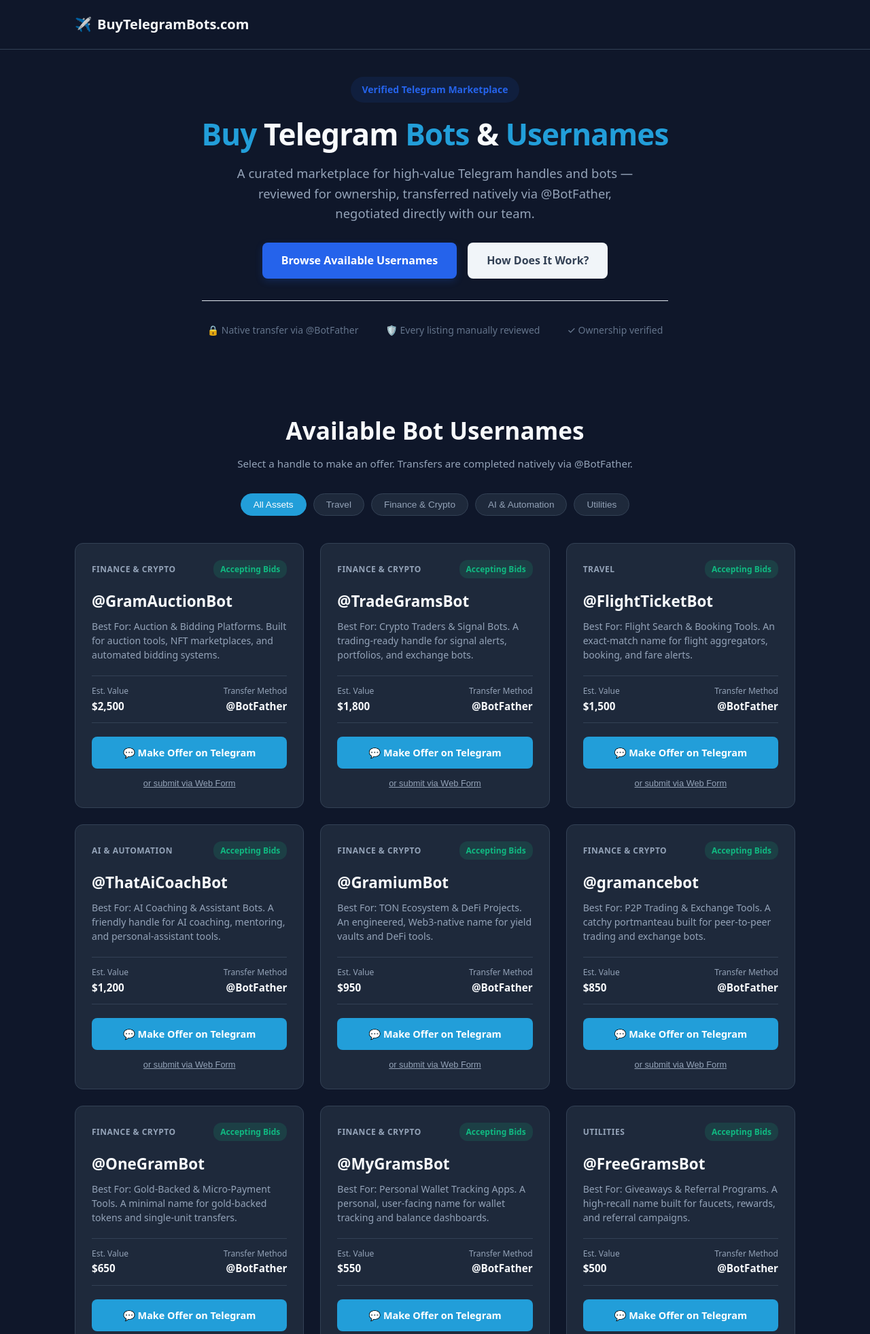
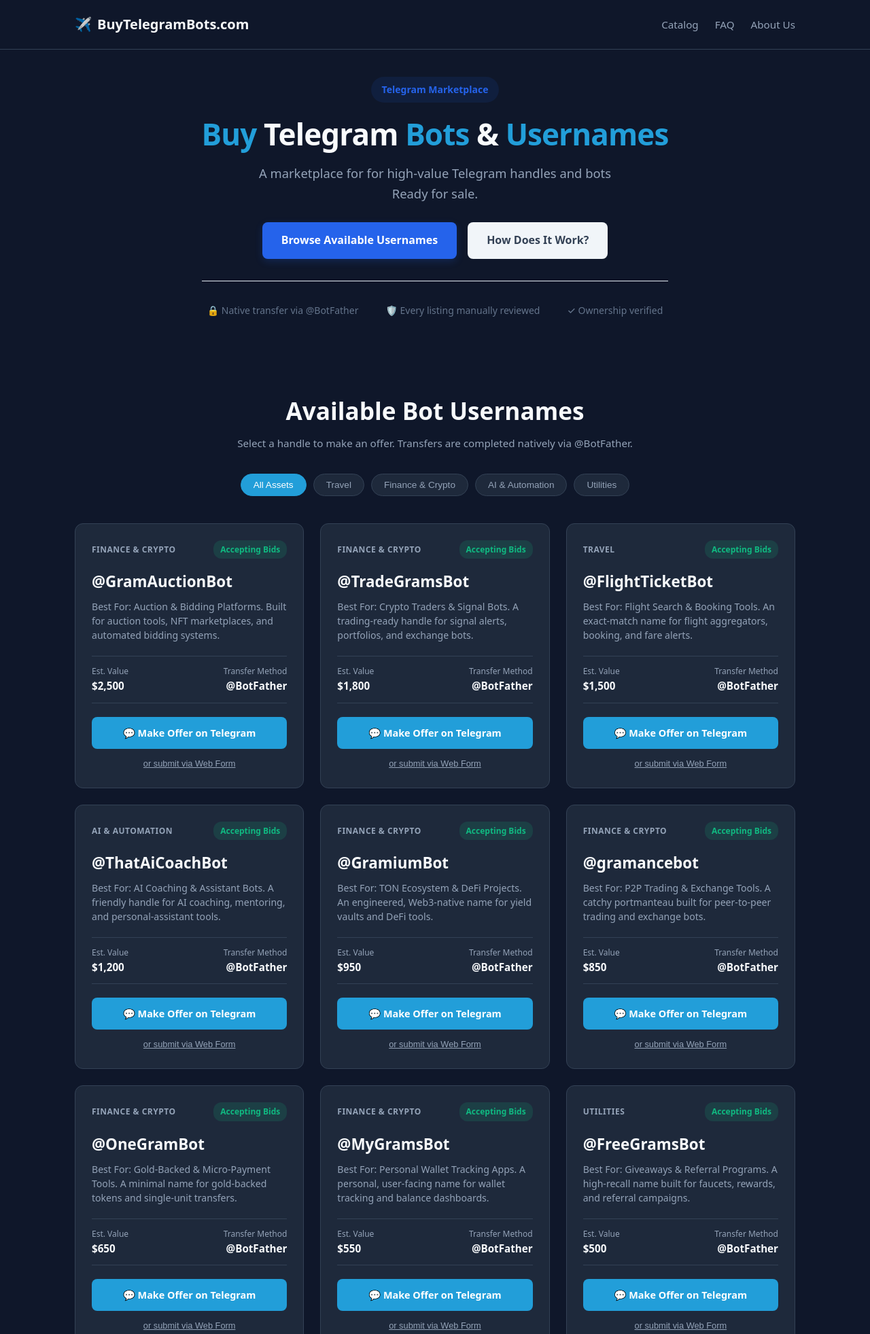
Before and after one commit to arashid02-n/telegram-bot-username-sales, a FastAPI app: page / in a window 1280 px wide. Shown: the top 1963 px of the page at 68% size. Run offline with FastAPI, Linux system fonts and the light colour scheme.

Commit message:
feature(web): Buttouns and ModalFrom refinement.

```diff
--- a/web/index.html
+++ b/web/index.html
@@ -22,20 +22,25 @@
       <a href="#" class="brand-logo">
         <span>✈️</span>BuyTelegramBots.com
       </a>
+
+      <nav class="main-nav">
+        <a href="#inventory" class="nav-link">Catalog</a>
+        <a href="#faq" class="nav-link">FAQ</a>
+        <a href="javascript:void(0)" class="nav-link" onclick="openAboutModal()">About Us</a>
     </div>
   </header>
 
   <!-- HERO SECTION (Now placed outside of <main> to prevent double padding) -->
   <section class="hero-section">
     <div class="hero-content">
-      <span class="badge-pill">Verified Telegram Marketplace</span>
+      <span class="badge-pill">Telegram Marketplace</span>
 
       <h1 class="hero-title">
         <span class="highlight"> Buy </span> Telegram <span class="highlight">Bots</span> & <span class="highlight">Usernames</span>
       </h1>
 
       <p class="hero-subtitle">
-        A curated marketplace for high-value Telegram handles and bots — reviewed for ownership, transferred natively via @BotFather, negotiated directly with our team.
+        A marketplace for for high-value Telegram handles and bots<br> Ready for sale.
       </p>
 
       <div class="cta-group">
@@ -78,6 +83,50 @@
         <!-- After a username is sold, in the "bots.json" file >> status: "Sold", status_code: "pending" -->
     </section>
 
+    <section id="faq" class="faq-section container">
+      <div class="section-header">
+          <h2 class="section-title">Frequently Asked Questions</h2>
+          <p class="section-subtitle">Everything you need to know about safely acquiring a Telegram handle.</p>
+      </div>
+
+      <div class="faq-grid">
+        <details class="faq-item" name="faq-accordion">
+          <summary class="faq-question">How are Telegram handles transferred to me?</summary>
+          <div class="faq-answer">
+            <p>All transfers are performed natively within Telegram via <code>@BotFather</code>. Once terms are finalized, ownership rights are transferred directly to your account. No external apps or third-party credential sharing required.</p>
+          </div>
+        </details>
+
+        <details class="faq-item" name="faq-accordion">
+          <summary class="faq-question">What payment methods do you accept?</summary>
+          <div class="faq-answer">
+            <p>We accept USDT (TRC-20 / BEP-20 / TON network), Crypto (BTC, ETH, TON), and major fiat payment options upon request for verified corporate buyers.</p>
+          </div>
+        </details>
+
+        <details class="faq-item" name="faq-accordion">
+          <summary class="faq-question">Are these bot handles verified and free of restrictions?</summary>
+          <div class="faq-answer">
+            <p>Yes. Every handle listed in our catalog is manually reviewed and verified by our team to ensure it is actively held, clean, and free of any Telegram platform restrictions or bans.</p>
+          </div>
+        </details>
+
+        <details class="faq-item" name="faq-accordion">
+          <summary class="faq-question">How long does the transfer process take after my offer is accepted?</summary>
+          <div class="faq-answer">
+            <p>Transfers via <code>@BotFather</code> take less than 15 minutes once payment terms are confirmed. Our team guides you step-by-step through the process in real time.</p>
+          </div>
+        </details>
+
+        <details class="faq-item" name="faq-accordion">
+          <summary class="faq-question">What happens if I submit an offer via the web form?</summary>
+          <div class="faq-answer">
+            <p>If you don't use Telegram directly, our team still receives your submission instantly and reaches out via your provided email or WhatsApp within 1 business day.</p>
+          </div>
+        </details>
+      </div>
+    </section>
+
   </main>
 
   <!-- HOW IT WORKS GUIDE MODAL -->
@@ -99,7 +148,7 @@
         </div>
         <div class="guide-step">
           <h4>3. Submit your offer</h4>
-          <p>Message our team directly on Telegram, or use the on-page form if you'd rather not install the app. Either way, a real person reviews every offer.</p>
+          <p>Message our team directly on Telegram using the bot itself, or use the on-page form if you'd rather not install the app. Either way, a real person reviews every offer.</p>
         </div>
         <div class="guide-step">
           <h4>4. Transfer, once your offer is accepted</h4>
@@ -177,12 +226,57 @@
     </div>
   </dialog>
 
+  <dialog id="aboutModal" class="modal-box">
+    <div class="modal-inner">
+      <div class="modal-header">
+        <h3>About <span class="highlight-blue">Our Brokerage</span></h3>
+        <button type="button" class="close-btn" onclick="closeAboutModal()">×</button>
+      </div>
+
+      <div class="guide-content">
+        <div class="broker-pitch">
+          <p><strong>BuyTelegramBots.com</strong> is a specialized digital asset brokerage. We are entrusted by developers, creators, and web3 projects to securely manage the sale of their high-value Telegram handles and bots.</p>
+        </div>
+
+        <div class="guide-step">
+          <h4>🛡️ Verified Inventory</h4>
+          <p>We do not own these assets; we represent the creators. We manually audit every handle to ensure the seller has full ownership and a clean title before it reaches our catalog.</p>
+        </div>
+
+        <div class="guide-step">
+          <h4>🤝 Secure Handover</h4>
+          <p>Our team facilitates the entire negotiation and ensures a coordinated, safe transfer via Telegram's native <code>@BotFather</code>.</p>
+        </div>
+
+        <h4 class="contact-heading">Contact Our Brokers Directly</h4>
+        <div class="contact-channel-grid">
+          <a href="https://t.me/josebbk" target="_blank" rel="noopener" class="btn btn-primary">
+            ✈️ Message on Telegram
+          </a>
+          <a href="mailto:support@buytelegrambots.com" class="btn btn-secondary">
+            ✉ Email Support
+          </a>
+        </div>
+      </div>
+
+      <div class="modal-actions">
+        <button type="button" class="btn btn-secondary" onclick="closeAboutModal()">Close</button>
+      </div>
+    </div>
+  </dialog>
+
   <!-- FOOTER -->
   <footer>
     <div class="container">
-      <p>© 2026 BuyTelegramBots.com — All rights reserved. Native transfer via @BotFather.</p>
+      <p>© 2026 BuyTelegramBots.com — All rights reserved.</p>
     </div>
   </footer>
 
+  <button id="backToTopBtn" class="back-to-top-btn" aria-label="Back to top" title="Back to top">
+    <svg xmlns="http://www.w3.org/2000/svg" width="20" height="20" viewBox="0 0 24 24" fill="none" stroke="currentColor" stroke-width="2.5" stroke-linecap="round" stroke-linejoin="round">
+      <polyline points="18 15 12 9 6 15"></polyline>
+    </svg>
+  </button>
+
 </body>
 </html>
--- a/web/styles.css
+++ b/web/styles.css
@@ -585,3 +585,278 @@ footer {
   color: var(--text-main);
   border-color: var(--accent-blue); /* Highlights in Telegram blue on hover */
 }
+
+/* ==========================================
+   BACK TO TOP BUTTON STYLES
+   ========================================== */
+.back-to-top-btn {
+  position: fixed;
+  bottom: 24px;
+  right: 24px;
+  width: 48px;
+  height: 48px;
+  border-radius: 12px;
+  background-color: var(--card-bg);
+  color: var(--text-main);
+  border: 1px solid var(--border-color);
+  display: flex;
+  align-items: center;
+  justify-content: center;
+  cursor: pointer;
+  z-index: 99;
+
+  /* Initial hidden state with smooth transition */
+  opacity: 0;
+  visibility: hidden;
+  transform: translateY(16px) scale(0.9);
+  transition: opacity 0.3s cubic-bezier(0.16, 1, 0.3, 1),
+              transform 0.3s cubic-bezier(0.16, 1, 0.3, 1),
+              visibility 0.3s ease,
+              background-color 0.2s ease,
+              border-color 0.2s ease,
+              box-shadow 0.2s ease;
+
+  box-shadow: 0 4px 16px rgba(0, 0, 0, 0.3);
+}
+
+/* Shown when scrolled past threshold */
+.back-to-top-btn.visible {
+  opacity: 1;
+  visibility: visible;
+  transform: translateY(0) scale(1);
+}
+
+/* Hover & Focus State */
+.back-to-top-btn:hover,
+.back-to-top-btn:focus-visible {
+  background-color: var(--accent-blue);
+  border-color: var(--accent-blue);
+  color: #ffffff;
+  transform: translateY(-3px) scale(1.05);
+  box-shadow: 0 8px 24px rgba(34, 158, 217, 0.4);
+  outline: none;
+}
+
+/* Click/Tap State */
+.back-to-top-btn:active {
+  transform: translateY(0) scale(0.95);
+}
+
+/* Mobile & Small Screen Responsive Adjustments */
+@media (max-width: 600px) {
+  .back-to-top-btn {
+    bottom: 16px;
+    right: 16px;
+    width: 44px;
+    height: 44px;
+  }
+}
+
+/* ==========================================
+   USERNAME HANDLE HOVER ANIMATION
+   ========================================== */
+.handle-link {
+    text-decoration: none;
+    color: var(--text-main);
+    position: relative;
+    display: inline-block;
+    transition: color 0.3s ease;
+}
+
+/* The sliding underline setup */
+.handle-link::after {
+    content: '';
+    position: absolute;
+    width: 100%;
+    transform: scaleX(0);
+    height: 2px;
+    bottom: -2px;
+    left: 0;
+    background-color: var(--accent-blue);
+    transform-origin: bottom right;
+    transition: transform 0.3s cubic-bezier(0.25, 1, 0.5, 1);
+}
+
+/* Hover state changes */
+.handle-link:hover {
+    color: var(--accent-blue);
+}
+
+.handle-link:hover::after {
+    transform: scaleX(1);
+    transform-origin: bottom left;
+}
+
+/* ==========================================
+   HEADER NAVIGATION STYLES
+   ========================================== */
+.main-nav {
+    display: flex;
+    gap: 1.5rem;
+    align-items: center;
+}
+
+.nav-link {
+    color: var(--text-muted);
+    text-decoration: none;
+    font-size: 0.95rem;
+    font-weight: 500;
+    transition: color 0.2s ease;
+}
+
+.nav-link:hover {
+    color: var(--text-main);
+}
+
+/* ==========================================
+   FAQ SECTION STYLES
+   ========================================== */
+.faq-section {
+    padding: 60px 0;
+    max-width: 800px; /* Narrower width for easier reading */
+    margin: 0 auto;
+}
+
+.faq-grid {
+    display: flex;
+    flex-direction: column;
+    gap: 16px;
+}
+
+/* Base styling for the accordion card */
+.faq-item {
+    background-color: var(--card-bg);
+    border: 1px solid var(--border-color);
+    border-radius: var(--radius);
+    overflow: hidden;
+    transition: border-color 0.2s ease, box-shadow 0.2s ease;
+}
+
+.faq-item:hover {
+    border-color: #475569;
+}
+
+/* The clickable question */
+.faq-question {
+    padding: 20px 24px;
+    font-size: 1.05rem;
+    font-weight: 600;
+    color: var(--text-main);
+    cursor: pointer;
+    list-style: none; /* Hides default triangle */
+    display: flex;
+    justify-content: space-between;
+    align-items: center;
+    user-select: none;
+}
+
+/* Hide default marker in Safari/Chrome */
+.faq-question::-webkit-details-marker {
+    display: none;
+}
+
+/* Custom animated '+' icon */
+.faq-question::after {
+    content: '+';
+    font-size: 1.5rem;
+    font-weight: 400;
+    color: var(--accent-blue);
+    transition: transform 0.3s cubic-bezier(0.25, 1, 0.5, 1);
+}
+
+/* State when accordion is OPEN */
+.faq-item[open] .faq-question {
+    border-bottom: 1px solid var(--border-color);
+}
+
+/* Turn '+' into 'x' when opened */
+.faq-item[open] .faq-question::after {
+    transform: rotate(45deg);
+}
+
+/* The expanding text area */
+.faq-answer {
+    padding: 20px 24px;
+    color: var(--text-muted);
+    font-size: 0.95rem;
+    line-height: 1.6;
+    background-color: rgba(15, 23, 42, 0.3); /* Very subtle inset shadow effect */
+}
+
+.faq-answer code {
+    background-color: var(--bg-color);
+    padding: 2px 6px;
+    border-radius: 4px;
+    color: var(--accent-blue);
+}
+
+/* Mobile & Tablet Responsive Adjustments */
+@media (max-width: 640px) {
+    .main-nav {
+        gap: 1rem;
+    }
+
+    .nav-link {
+        font-size: 0.9rem;
+    }
+
+    .faq-question {
+        font-size: 0.95rem;
+        padding: 16px 20px;
+    }
+
+    .faq-answer {
+        padding: 16px 20px;
+        font-size: 0.9rem;
+    }
+}
+
+
+/* ==========================================
+   ABOUT MODAL SPECIFIC STYLES
+   ========================================== */
+.broker-pitch {
+    background-color: rgba(34, 158, 217, 0.05); /* Very subtle blue tint */
+    border-left: 3px solid var(--accent-blue);
+    padding: 16px;
+    margin-bottom: 24px;
+    border-radius: 0 8px 8px 0;
+}
+
+.broker-pitch p {
+    font-size: 0.92rem;
+    color: var(--text-muted);
+    margin: 0;
+    line-height: 1.6;
+}
+
+.broker-pitch strong {
+    color: var(--text-main);
+}
+
+.contact-heading {
+    font-size: 1rem;
+    margin: 32px 0 16px;
+    color: var(--text-main);
+    border-top: 1px solid var(--border-color);
+    padding-top: 24px;
+}
+
+.contact-channel-grid {
+    display: grid;
+    grid-template-columns: 1fr 1fr;
+    gap: 12px;
+}
+
+/* Force buttons inside the grid to fill the space and look uniform */
+.contact-channel-grid .btn {
+    width: 100%;
+    font-size: 0.9rem;
+    padding: 0.75rem 1rem;
+}
+
+@media (max-width: 600px) {
+    .contact-channel-grid {
+        grid-template-columns: 1fr;
+    }
+}
--- a/web/templates/bot_detail.html
+++ b/web/templates/bot_detail.html
@@ -111,7 +111,7 @@
 
   <footer>
     <div class="container">
-      <p>© 2026 BuyTelegramBots.com — All rights reserved. Native transfer via @BotFather.</p>
+      <p>© 2026 BuyTelegramBots.com — All rights reserved.</p>
     </div>
   </footer>
 
```
Also changed, not shown: web/script.js (+41 -28 lines).
